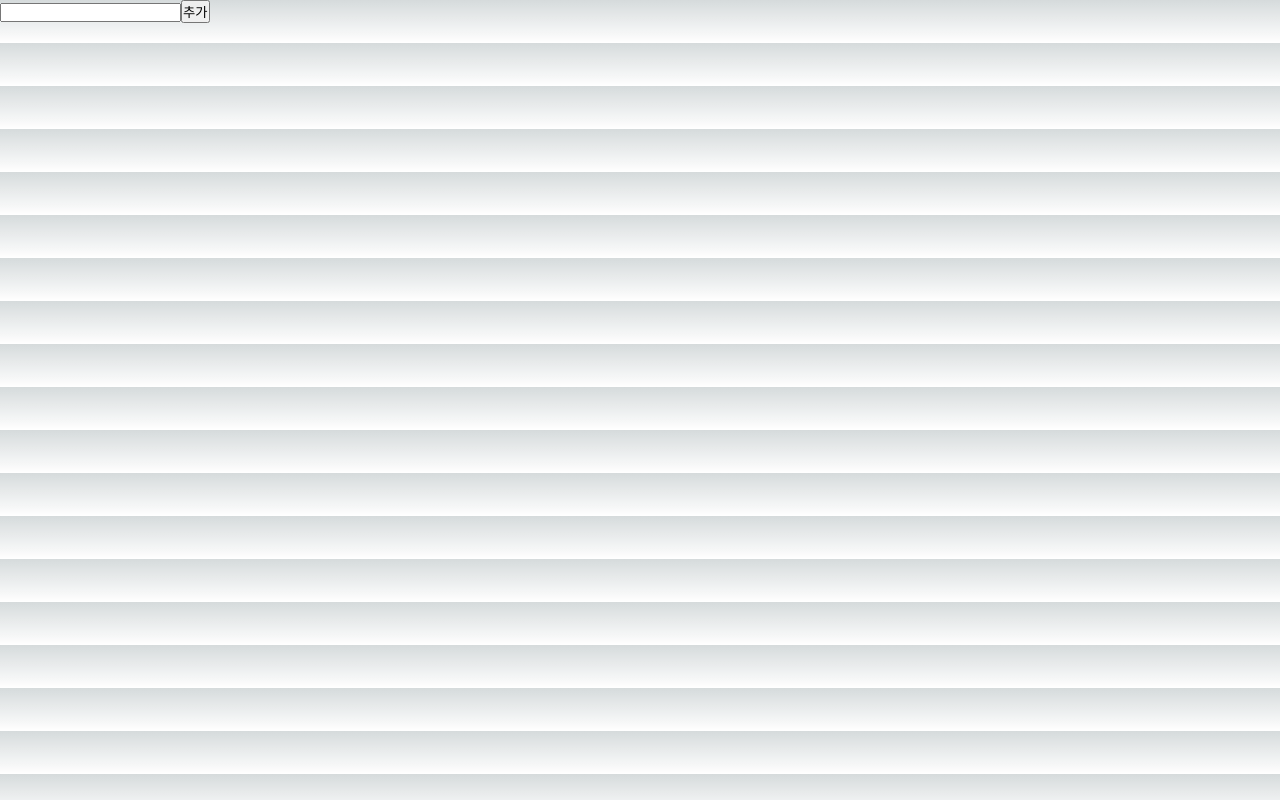
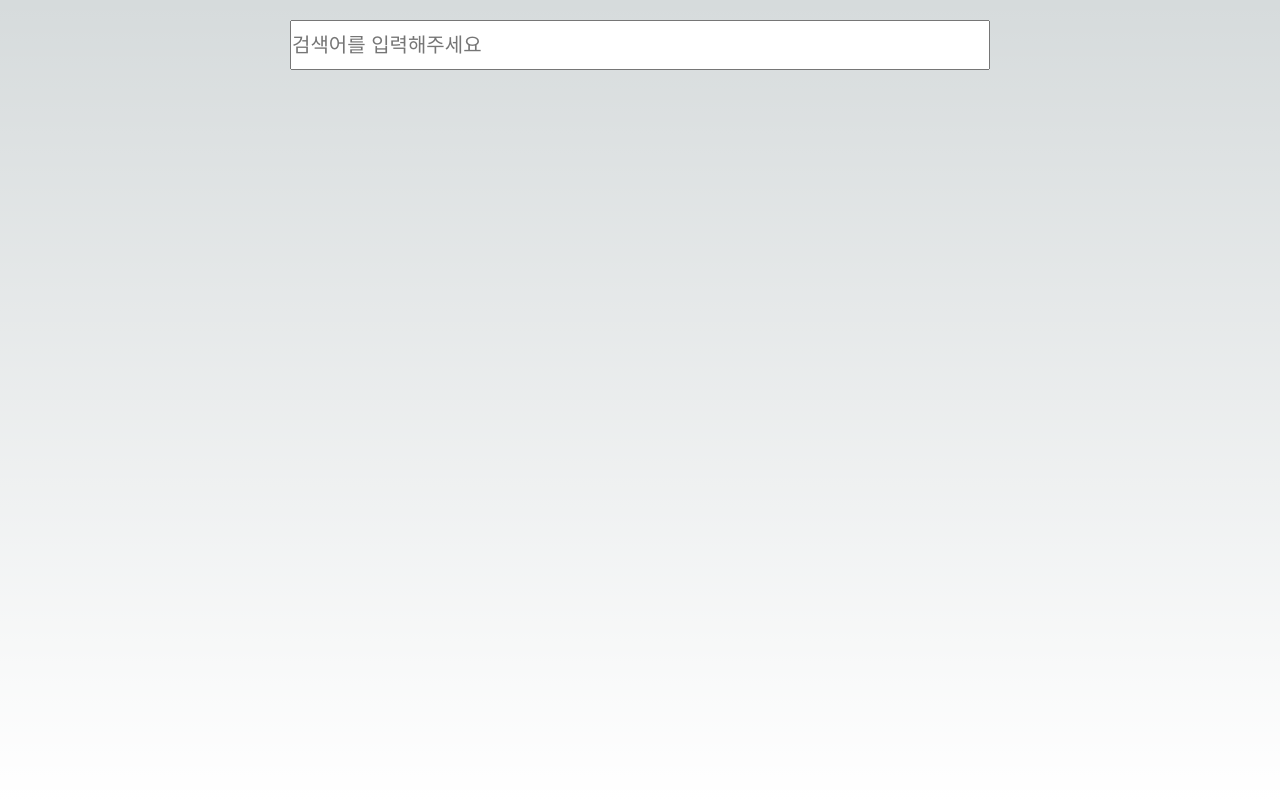
Before and after one commit to hoooooojjjj/usingBlog, a Next.js app: page / in a window 1280 px wide. Built offline with nearby package versions, Linux system fonts and the light colour scheme.

Commit message:
React : 18 useParams(), useSearchParams()

```diff
--- a/package.json
+++ b/package.json
@@ -12,7 +12,8 @@
     "dayjs": "^1.11.10",
     "next": "14.1.4",
     "react": "^18",
-    "react-dom": "^18"
+    "react-dom": "^18",
+    "react-router-dom": "^6.22.3"
   },
   "devDependencies": {
     "@types/node": "^20",
--- a/src/app/page.js
+++ b/src/app/page.js
@@ -1,65 +1,43 @@
 "use client";
-import dayjs from "dayjs";
-import relativeTime from "dayjs/plugin/relativeTime";
-import "dayjs/locale/ko";
+
+import { BrowserRouter, Route, Routes } from "react-router-dom";
 import { useState } from "react";
+import style from "./page.module.css";
+import { useRouter } from "next/navigation";
 
-dayjs.extend(relativeTime);
-dayjs.locale("ko");
-
-function page() {
-  // const date = dayjs();
-  // console.log(date);
-
-  const [todoInput, setTodoInput] = useState("");
-  const [todo, setTodo] = useState([
-    {
-      content: "",
-      date: "",
-    },
-  ]);
+function Home() {
+  const [searchInput, setSearchInput] = useState("");
+  const router = useRouter();
 
   const handleOnChange = (e) => {
-    setTodoInput(e.target.value);
+    setSearchInput(e.target.value);
   };
+
   const handleOnSubmit = (e) => {
     e.preventDefault();
-    const newTodo = {
-      content: todoInput,
-      // date: dayjs(new Date()).format("YYYY년 MM월 DD일 HH:mm:ss"),
-      date: dayjs(new Date()).fromNow(),
-    };
-    setTodo([...todo, newTodo]);
-    setTodoInput("");
+    router.replace(`/search/:id/?query=${searchInput}`);
   };
-
-  // const threeMonth = dayjs().set("month", 3).month();
-  // console.log(threeMonth + "월"); // 출력 : 3월
-
-  // const MulthreeYear = dayjs(new Date()).add(3, "year").format("YYYY년");
-  // console.log(MulthreeYear); // 출력 : 2027년
-
-  // const isBefore = dayjs(new Date()).add(3, "year").isBefore(dayjs(Date.now()));
-  // console.log(isBefore); // 출력 : false
-
-  // const isAfter = dayjs(new Date()).add(3, "year").isAfter(dayjs(Date.now()));
-  // console.log(isAfter); // 출력 : true
-
   return (
-    <div>
+    <div className={style.container}>
       <form onSubmit={handleOnSubmit}>
-        <input type="text" value={todoInput} onChange={handleOnChange} />
-        <button>추가</button>
+        <input
+          className={style.input}
+          type="text"
+          value={searchInput}
+          onChange={handleOnChange}
+          placeholder="검색어를 입력해주세요"
+        />
       </form>
-      {todo.map((todo, i) => (
-        <div key={i}>
-          {todo.content}
-          <br />
-          {todo.date}
-        </div>
-      ))}
+      {/* <BrowserRouter>
+        <Routes>
+          <Route
+            path={`/search/:id`}
+            element={<Search />}
+          ></Route>
+        </Routes>
+      </BrowserRouter> */}
     </div>
   );
 }
 
-export default page;
+export default Home;
--- /dev/null
+++ b/src/app/page.module.css
@@ -0,0 +1,17 @@
+.container {
+  width: 100dvw;
+  height: 100dvh;
+  display: flex;
+  justify-content: center;
+}
+.input {
+  width: 700px;
+  height: 50px;
+  font-size: 20px;
+  margin-top: 20px;
+}
+
+.p {
+  font-size: 20px;
+  margin-top: 20px;
+}
```
Also changed, not shown: src/app/_component/count.tsx (deleted, +0 -30 lines), src/app/search/[id]/page.js (added, +16 -0 lines), 1 other file (tests, documents, lock files or other folders).
